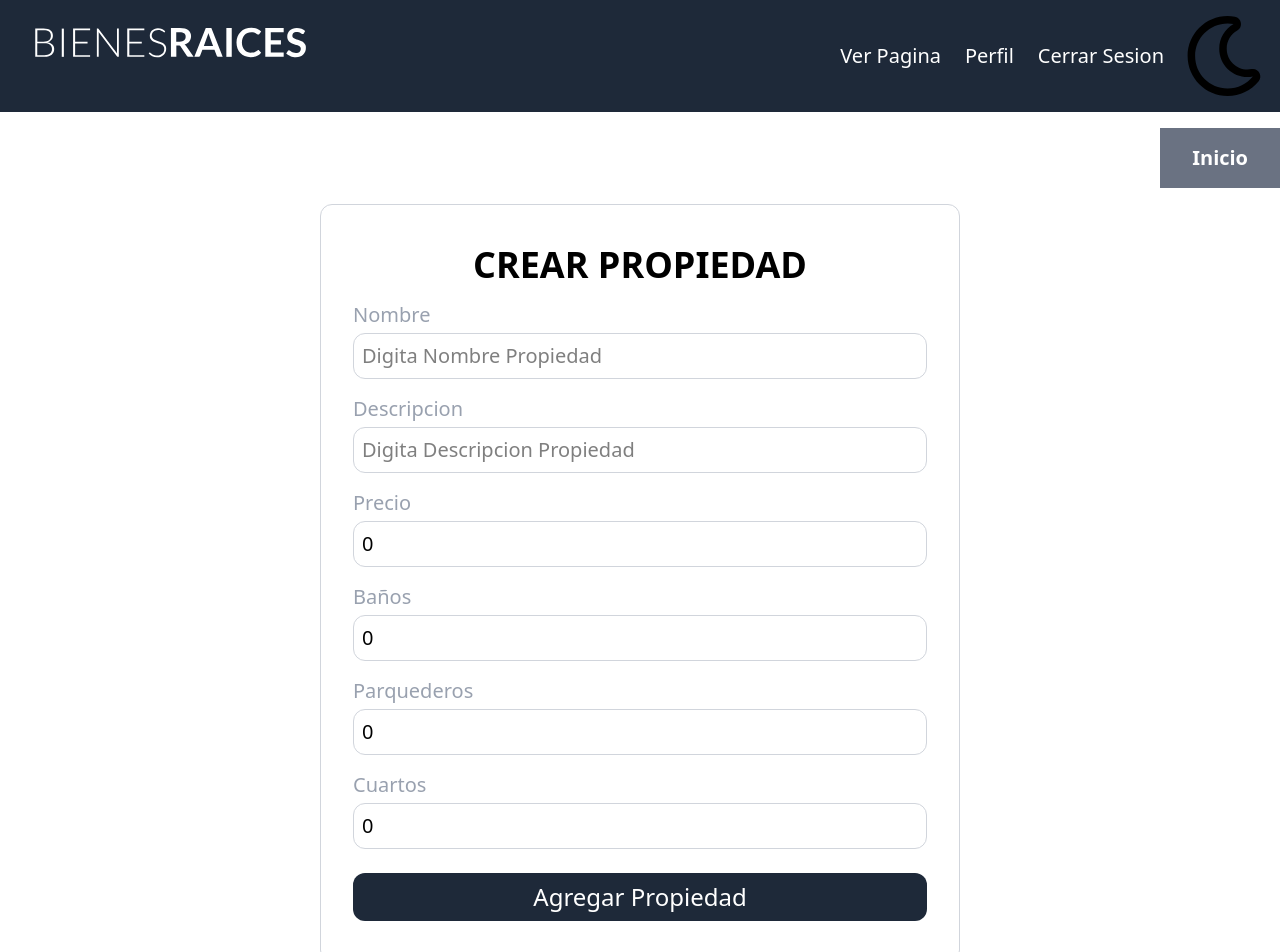
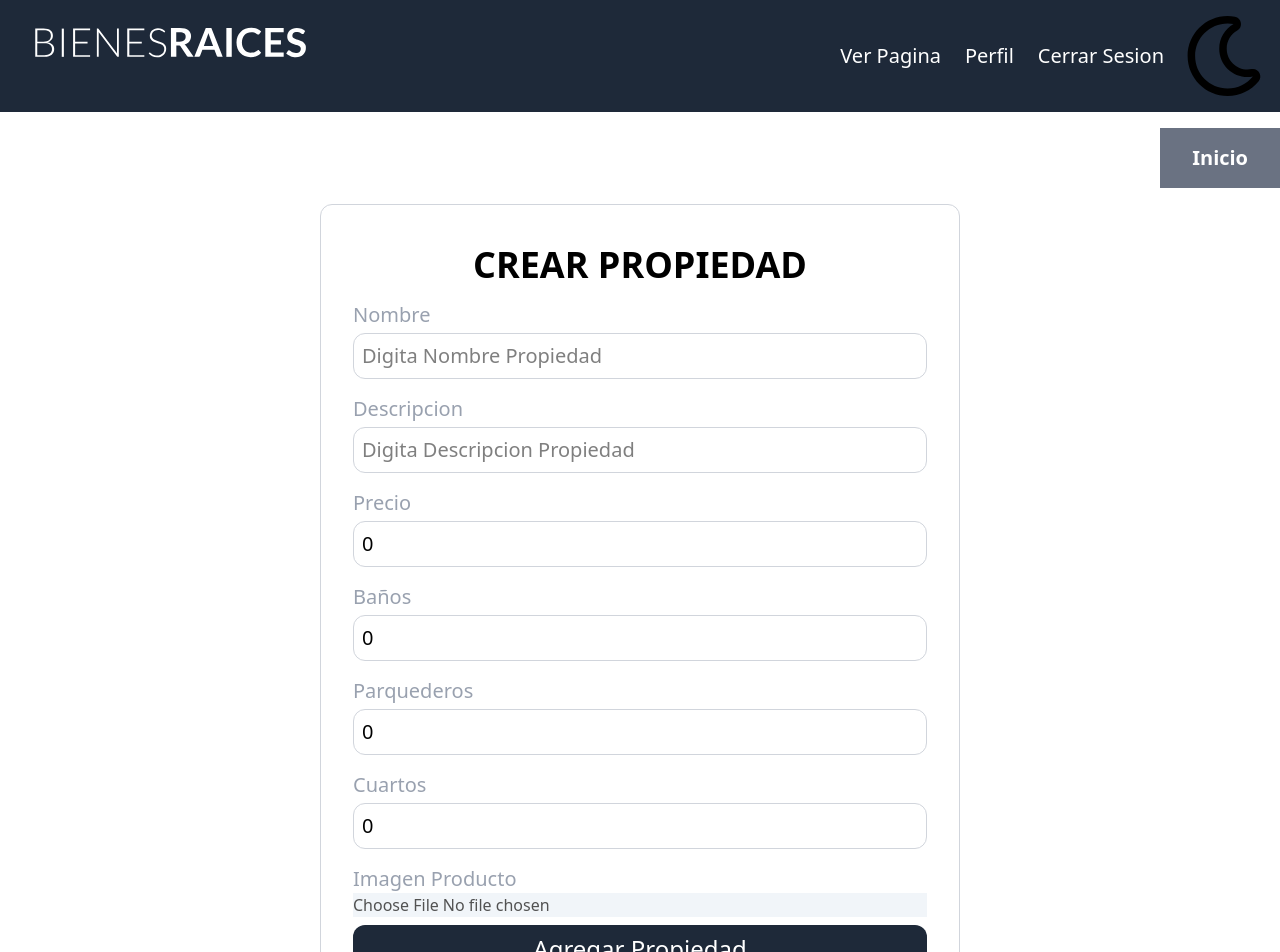
Before and after one commit to Franklin-Gomez/BienesRaicesMernFront, a React (Vite) app: page /admin/create_property in a window 1280 px wide. Shown: the top 952 px of the page. Built offline with nearby package versions, Linux system fonts and the light colour scheme; sample sign-in values are in the browser's storage.

Commit message:
get imagen property

```diff
--- a/package.json
+++ b/package.json
@@ -14,9 +14,12 @@
     "@tanstack/react-query": "^5.75.4",
     "@tanstack/react-query-devtools": "^5.75.4",
     "axios": "^1.8.4",
+    "cloudinary": "^2.6.1",
+    "dotenv": "^16.5.0",
     "react": "^19.0.0",
     "react-dom": "^19.0.0",
     "react-hook-form": "^7.55.0",
+    "react-icons": "^5.5.0",
     "react-router-dom": "^7.5.0",
     "react-toastify": "^11.0.5",
     "tailwindcss": "^4.1.3",
--- a/src/api/index.ts
+++ b/src/api/index.ts
@@ -25,6 +25,8 @@ export const loginAPI = async ( user : formLoginType ) => {
 export const createPropertyAPI = async ( property :  formPropertyType) => {
 
     try {
+
+        console.log( property )
 
         const url = 'http://localhost:4000/api/property/'
 
@@ -70,6 +72,7 @@ export const getAllPropertyAPI = async () => {
         const url = 'http://localhost:4000/api/property/'
 
         const  { data }  = await axios.get( url )
+
 
         const response = PropertiesApiSchema.safeParse( data )
 
--- /dev/null
+++ b/src/components/admin/ImagenUpload.tsx
@@ -0,0 +1,70 @@
+import { ChangeEvent } from "react"
+import { formPropertyType } from "../../types"
+import { UseFormRegister } from "react-hook-form"
+import axios from "axios"
+import { usePropertyStore } from "../../stores/store"
+
+type ImageUploadPropsype = {
+    register : UseFormRegister<formPropertyType>
+}
+
+export default function ImageUpload( { register } : ImageUploadPropsype ) {
+
+    const setImageURL = usePropertyStore((state) => state.setImageURL)
+
+
+    const handleUploadImage = async  (e : ChangeEvent<HTMLInputElement> ) => {
+        const data = new FormData()
+
+        const image = e.target.files?.[0]!
+        const preset = "correo"
+
+        data.append('file', image )
+        data.append('upload_preset', preset)
+
+        try {
+
+            const res = await axios.post( 'https://api.cloudinary.com/v1_1/dxim8oxpo/image/upload', data  );
+
+            const file =  await res.data
+
+            setImageURL( file.secure_url )
+
+        } catch (error) {
+            console.log('Error Uploading Image :' , error)
+
+        }
+    }
+
+
+    return (
+
+        <>
+            <div className="space-y-2">
+
+                <label className="text-xl text-gray-400"> Imagen Producto </label>
+
+                <div
+                    className="cursor-pointer hover:opacity-70 transition border-neutral-300 gap-4 text-neutral-600 bg-slate-100"
+                >
+
+                    <input
+                        type="file"
+                        className=" w-full text-center"
+                        {...register("image",
+                            {
+                                required: "Imagen requerida",
+                                onChange : (e) => handleUploadImage(e),
+                            }
+                        )}
+                    />
+
+                </div>
+
+
+            </div>
+
+        </>
+    )
+
+}
--- a/src/components/admin/PropertyFormAdmin.tsx
+++ b/src/components/admin/PropertyFormAdmin.tsx
@@ -1,6 +1,7 @@
 import { FieldErrors, UseFormRegister } from "react-hook-form"
 import { formPropertyType } from "../../types"
 import Error from "../errors/Error"
+import ImageUpload from "./ImagenUpload"
 
 type PropertyFormAdminType = {
     register :  UseFormRegister<formPropertyType>
@@ -116,6 +117,10 @@ export default function PropertyFormAdmin( { register , errors  } : PropertyForm
                 { errors.room && <Error> { errors.room.message } </Error> }
             </div>
 
+            <ImageUpload
+                register={register}
+            />
+
         </>
     )
 }
--- /dev/null
+++ b/src/stores/store.ts
@@ -0,0 +1,16 @@
+import { create } from "zustand"
+
+export type propertyState = {
+    imageURL : string
+    setImageURL : ( url : string ) => void
+}
+
+export const usePropertyStore = create<propertyState>()((set) => ({
+
+    imageURL : "",
+
+    setImageURL : ( url ) => set({
+        imageURL : url
+    })
+
+}))
--- a/src/types/index.ts
+++ b/src/types/index.ts
@@ -27,7 +27,8 @@ export const formPropertySchema = z.object({
     price : z.number(),
     wc : z.number(),
     parking : z.number(),
-    room : z.number()
+    room : z.number(),
+    image : z.string()
 })
 
 export type formPropertyType = z.infer<typeof formPropertySchema>
--- a/src/views/Pages/admin/CreatePropertyAdmin.tsx
+++ b/src/views/Pages/admin/CreatePropertyAdmin.tsx
@@ -1,15 +1,17 @@
 import { useForm } from "react-hook-form";
-import { Link, useNavigate } from "react-router-dom";
-import Error from "../../../components/errors/Error";
+import { data, Link, useNavigate } from "react-router-dom";
 import { formPropertyType } from "../../../types";
 import { useMutation } from "@tanstack/react-query";
 import { createPropertyAPI } from "../../../api";
 import { toast } from "react-toastify";
 import PropertyFormAdmin from "../../../components/admin/PropertyFormAdmin";
+import { usePropertyStore } from "../../../stores/store";
+
 
 export default function CreatePropertyAdmin() {
 
     const navigate = useNavigate()
+    const imageURL = usePropertyStore((state) => state.imageURL )
 
     const { handleSubmit , register , formState : { errors }} = useForm({ defaultValues : {
         name : "",
@@ -17,7 +19,8 @@ export default function CreatePropertyAdmin() {
         price : 0,
         wc : 0,
         parking : 0,
-        room : 0
+        room : 0,
+        image : ""
     }})
 
     const mutate = useMutation({
@@ -31,8 +34,14 @@ export default function CreatePropertyAdmin() {
         }
     })
 
-    const formSubmit = ( formData : formPropertyType) => {
-        mutate.mutate( formData )
+    const formSubmit = async ( formData : formPropertyType) => {
+
+        const data = {
+            ...formData,
+            image : imageURL
+        }
+
+        mutate.mutate( data  )
 
     }
 
--- a/src/views/Pages/admin/InicioAdmin.tsx
+++ b/src/views/Pages/admin/InicioAdmin.tsx
@@ -73,14 +73,16 @@ export default function InicioAdmin() {
                             { data.map( ( property ) =>
 
                                 <tr className="text-center" key={property._id }>
-                                    <td className="border px-2 py-1">casaDelLago.jpg</td>
+                                    <td className="border px-2 py-1">
+                                        <img src={property.image} alt="Imagen Propiedad" className="w-30 h-30 object-cover rounded-lg mx-auto" />
+                                    </td>
                                     <td className="border px-2 py-1">{ property.name }</td>
                                     <td className="border px-2 py-1">{ property.description }</td>
                                     <td className="border px-2 py-1">{ property.price }</td>
                                     <td className="border px-2 py-1">{ property.wc }</td>
                                     <td className="border px-2 py-1">{ property.parking }</td>
                                     <td className="border px-2 py-1">{ property.room }</td>
-                                    <td className="border border-black px-4 py-2 bg-green-500 text-white">
+                                    <td className="border border-black px-4 py-2 bg-green-500 text-white hover:bg-green-800">
 
                                         <Link
                                             to={`/admin/edit_property/${property._id}`}
@@ -89,7 +91,7 @@ export default function InicioAdmin() {
                                         </Link>
                                     </td>
 
-                                    <td className="border border-black px-4 py-2 bg-red-500 text-white">
+                                    <td className="border border-black px-4 py-2 bg-red-500 text-white hover:bg-red-800">
 
                                         <button
                                             onClick={() => handleDelete( property._id )}
```
Also changed, not shown: 2 other files (tests, documents, lock files or other folders).
